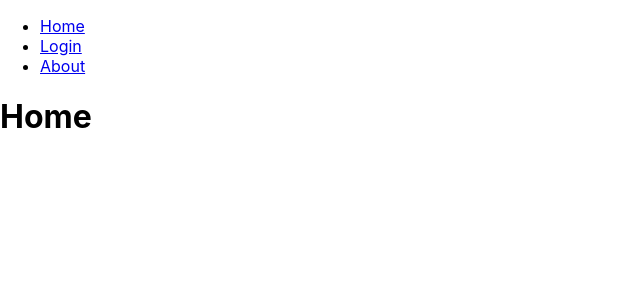
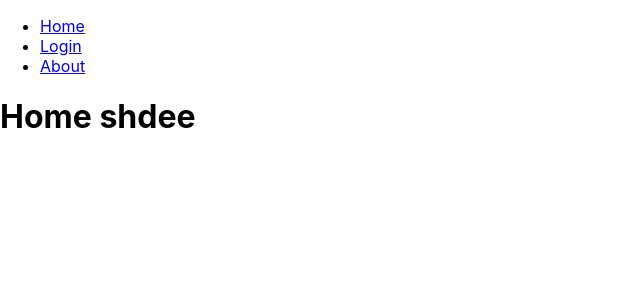
Before and after one commit to Ukhsenbaas/my-app, a React (Create React App) app: page / in a window 1280 px wide. Shown: the top 300 px of the page, without its empty margins (0-640 px from the left). Built offline with nearby package versions, Linux system fonts and the light colour scheme.

Commit message:
1st workflow

```diff
--- a/src/pages/Home.js
+++ b/src/pages/Home.js
@@ -1,3 +1,3 @@
 export const Home = () => {
-     return <h1>Home</h1>;
+     return <h1>Home shdee</h1>;
   };
```
